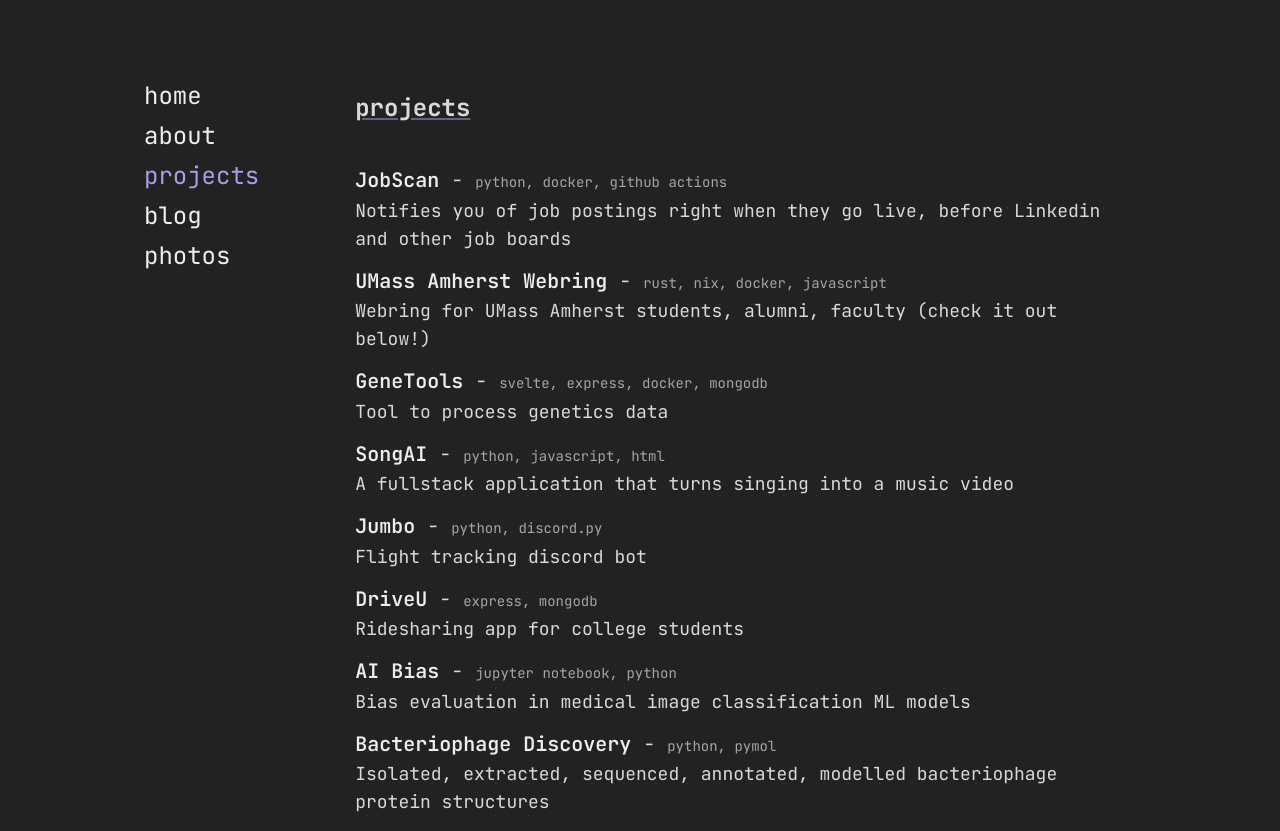
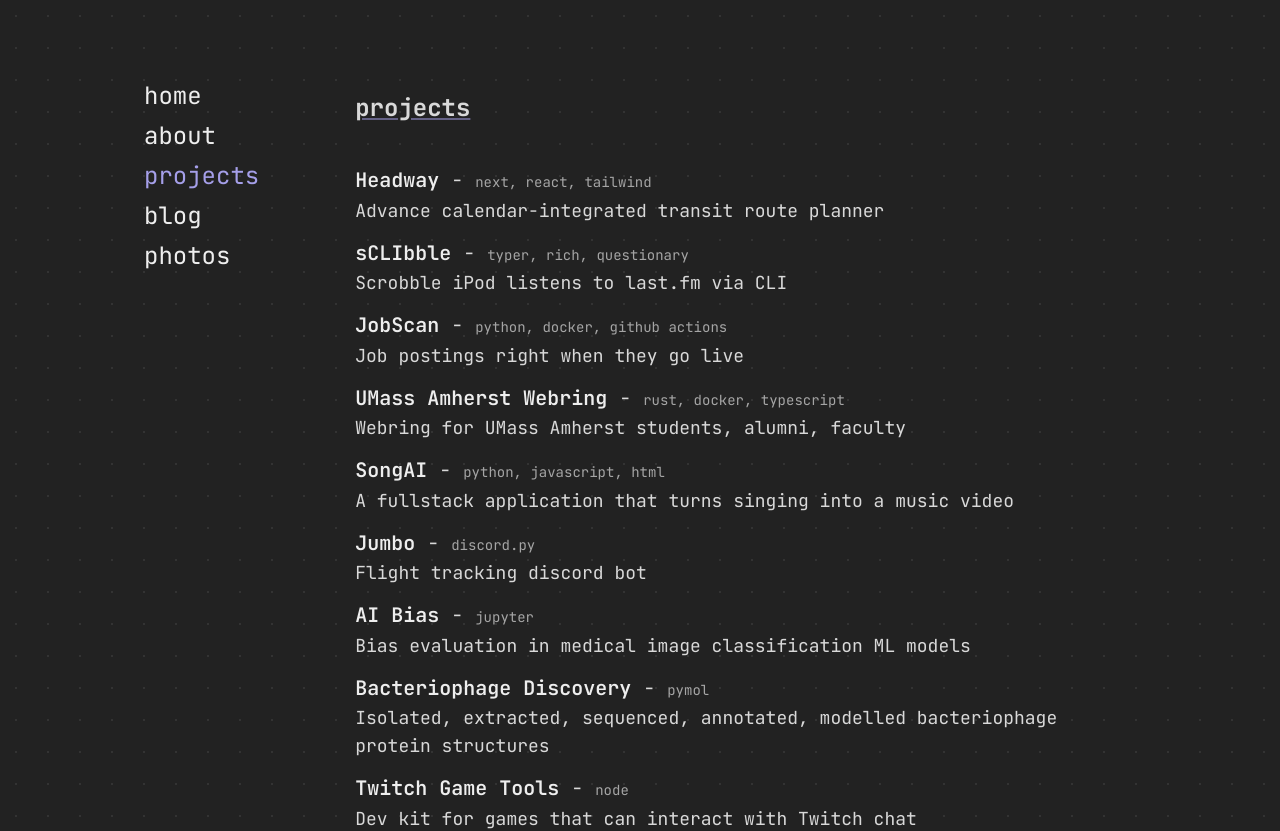
Before and after one commit to adityanaithani/portfolio, a SvelteKit app: page /projects in a window 1280 px wide. Shown: the top 831 px of the page. Built offline with nearby package versions, Linux system fonts and the light colour scheme.

Commit message:
update projects page

```diff
--- a/src/routes/projects/+page.svelte
+++ b/src/routes/projects/+page.svelte
@@ -9,16 +9,31 @@
     <ul class="my-10">
       <li>
         <span class="project-title"
+          ><a href="https://github.com/adityanaithani/headway">Headway</a></span
+        >
+        -
+        <span class="project-subtitle">next, react, tailwind</span>
+        <p class="project-desc">
+          Advance calendar-integrated transit route planner
+        </p>
+      </li>
+      <li>
+        <span class="project-title"
+          ><a href="https://github.com/adityanaithani/sclibble">sCLIbble</a
+          ></span
+        >
+        -
+        <span class="project-subtitle">typer, rich, questionary</span>
+        <p class="project-desc">Scrobble iPod listens to last.fm via CLI</p>
+      </li>
+      <li>
+        <span class="project-title"
           ><a href="https://github.com/adityanaithani/jobscan">JobScan</a></span
         >
         -
         <span class="project-subtitle">python, docker, github actions</span>
-        <p class="project-desc">
-          Notifies you of job postings right when they go live, before Linkedin
-          and other job boards
-        </p>
+        <p class="project-desc">Job postings right when they go live</p>
       </li>
-      <li></li>
       <li>
         <span class="project-title"
           ><a href="https://github.com/adityanaithani/umaring"
@@ -26,20 +41,10 @@
           ></span
         >
         -
-        <span class="project-subtitle">rust, nix, docker, javascript</span>
+        <span class="project-subtitle">rust, docker, typescript</span>
         <p class="project-desc">
-          Webring for UMass Amherst students, alumni, faculty (check it out
-          below!)
+          Webring for UMass Amherst students, alumni, faculty
         </p>
-      </li>
-      <li>
-        <span class="project-title"
-          ><a href="https://github.com/adityanaithani/genetools">GeneTools</a
-          ></span
-        >
-        -
-        <span class="project-subtitle">svelte, express, docker, mongodb</span>
-        <p class="project-desc">Tool to process genetics data</p>
       </li>
       <li>
         <span class="project-title"
@@ -56,32 +61,23 @@
           ><a href="https://github.com/adityanaithani/jumbo-bot">Jumbo</a></span
         >
         -
-        <span class="project-subtitle">python, discord.py</span>
+        <span class="project-subtitle">discord.py</span>
         <p class="project-desc">Flight tracking discord bot</p>
-      </li>
-      <li>
-        <span class="project-title"
-          ><a
-            href="https://github.com/umass-cs-326-s23/326-project-repo-team-33"
-            >DriveU</a
-          ></span
-        >
-        -
-        <span class="project-subtitle">express, mongodb</span>
-        <p class="project-desc">Ridesharing app for college students</p>
       </li>
       <li>
         <span class="project-title"><a href="/projects">AI Bias</a></span>
         -
-        <span class="project-subtitle">jupyter notebook, python</span>
+        <span class="project-subtitle">jupyter</span>
         <p class="project-desc">
           Bias evaluation in medical image classification ML models
         </p>
       </li>
       <li>
-        <span class="project-title"><a href="/projects">Bacteriophage Discovery</a></span>
+        <span class="project-title"
+          ><a href="/projects">Bacteriophage Discovery</a></span
+        >
         -
-        <span class="project-subtitle">python, pymol</span>
+        <span class="project-subtitle">pymol</span>
         <p class="project-desc">
           Isolated, extracted, sequenced, annotated, modelled bacteriophage
           protein structures
@@ -94,8 +90,10 @@
           ></span
         >
         -
-        <span class="project-subtitle">nodeJS</span>
-        <p class="project-desc">Dev kit for games that can interact with Twitch chat</p>
+        <span class="project-subtitle">node</span>
+        <p class="project-desc">
+          Dev kit for games that can interact with Twitch chat
+        </p>
       </li>
     </ul>
   </div>
```
